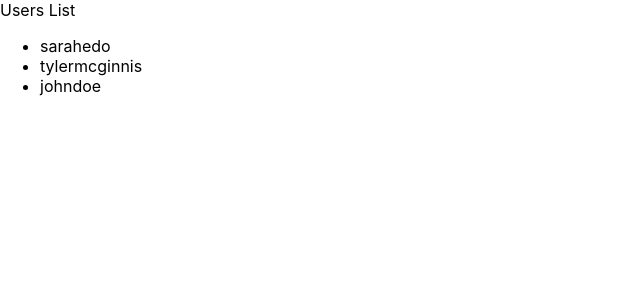
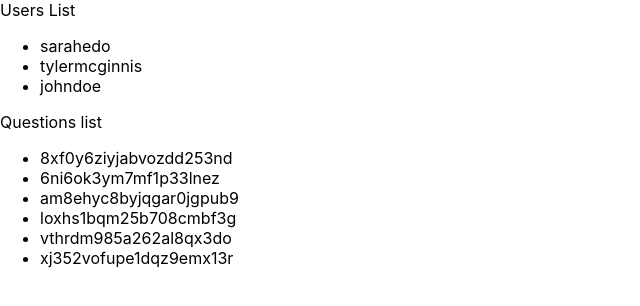
Before and after one commit to mohahdy/would-you-rather-project, a React (Create React App) app: page / in a window 1280 px wide. Shown: the top 306 px of the page, without its empty margins (0-640 px from the left). Built offline with nearby package versions, Linux system fonts and the light colour scheme.

Commit message:
implemented reducer and action for getting questions

```diff
--- /dev/null
+++ b/src/actions/questions.js
@@ -0,0 +1,17 @@
+import {_getQuestions} from '../utils/_DATA'
+export const GET_QUESTIONS = 'GET_QUESTIONS'
+
+function getQuestions (questions)
+{
+    return {
+        type: GET_QUESTIONS,
+        questions
+    }
+}
+
+export default function handleGetQuestions (){
+    return (dispatch)=>{
+        _getQuestions().then((questions)=>dispatch(getQuestions(questions)))
+    }
+
+}
--- a/src/components/App.js
+++ b/src/components/App.js
@@ -1,10 +1,16 @@
-import {connect} from 'react-redux';
+import {connect, useSelector} from 'react-redux';
 import React,{ useEffect } from 'react';
 import handleGetUsers from '../actions/users'
+import handleGetQuestions from '../actions/questions';
 function App(props) {
   useEffect(() =>{
       // eslint-disable-next-line react-hooks/exhaustive-deps
   props.dispatch(handleGetUsers())},[])
+
+
+useEffect(() =>{
+  // eslint-disable-next-line react-hooks/exhaustive-deps
+props.dispatch(handleGetQuestions())},[])
 
   return (
     <div >
@@ -18,10 +24,20 @@ function App(props) {
         </li>
       ))}
       </ul>
+      Questions list
+      <ul>
+      {props.questions.map((question)=>(
+        <li key={question}>
+          {question}
+        </li>
+      ))}
+      </ul>
     </div>
   );
 }
-function mapStateToProps({users}) {
-  return {users: Object.keys(users)}
+
+function mapStateToProps({users,questions}) {
+  return {users: Object.keys(users),
+  questions: Object.keys(questions)};
 }
 export default connect(mapStateToProps)(App);
--- a/src/middleware/index.js
+++ b/src/middleware/index.js
@@ -1,3 +1,5 @@
+// SOURCE: Chirper Project implemented in the classroom
+
 import {applyMiddleware} from 'redux'
 import thunk from 'redux-thunk'
 import logger from './logger'
--- a/src/middleware/logger.js
+++ b/src/middleware/logger.js
@@ -1,4 +1,4 @@
-
+// SOURCE: Chirper Project implemented in the classroom
 const logger = (store)=>(next)=>(action) => {
     console.group(action.type)
     console.log("Action: ", action)
--- a/src/reducers/index.js
+++ b/src/reducers/index.js
@@ -1,5 +1,7 @@
 import {combineReducers} from 'redux'
 import users from './users'
+import questions from './questions'
 export default combineReducers({
-    users
+    users,
+    questions
 })
--- /dev/null
+++ b/src/reducers/questions.js
@@ -0,0 +1,12 @@
+import { GET_QUESTIONS } from "../actions/questions"
+export default function questions (state={},action){
+    switch(action.type){
+        case GET_QUESTIONS:
+           return {
+               ...state,
+               ...action.questions
+            }
+           default:
+           return state
+    }
+}
```
